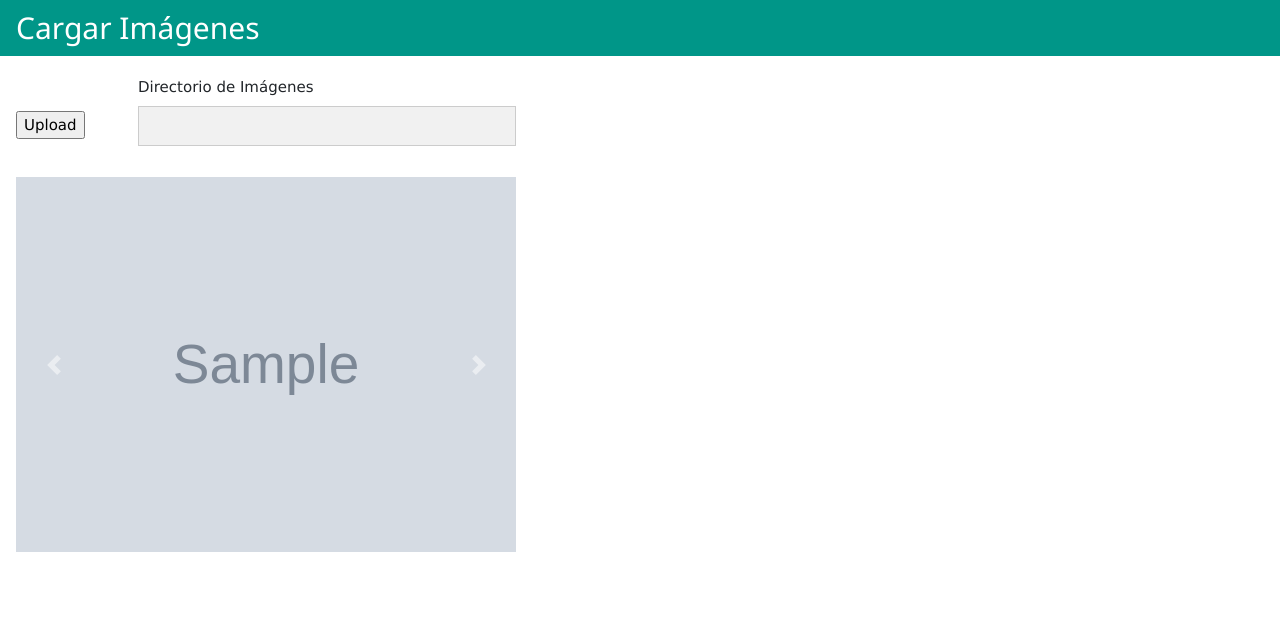
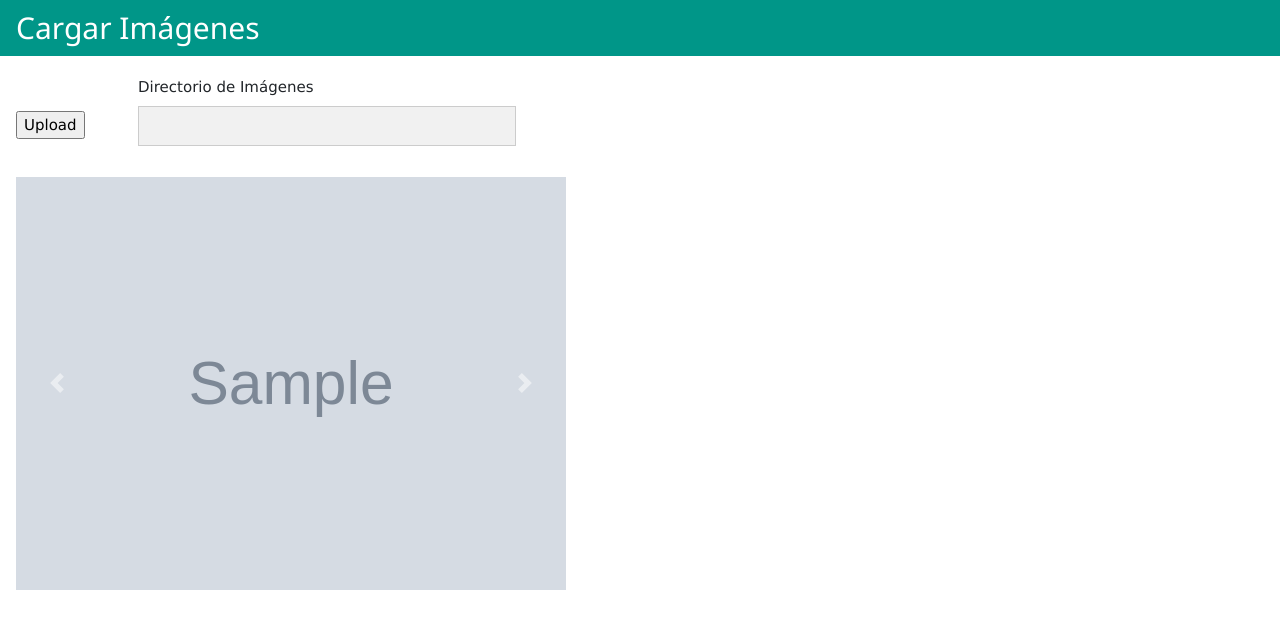
Before and after one commit to JavierCR16/Proyecto-Aseguramiento-2018, a Flask app: template Avance #1 Proyecto ACS/templates/cargadoDeImagenes.html in a window 1280 px wide. Shown: the part 53-682 px from the top of the page. Run offline with Flask 2, Linux system fonts and the light colour scheme; the template is opened without the code that fills it: most values are stand-ins (such as "Sample title", 1, 10 or a date in 2020); grey boxes marked "Sample" are stand-in pictures; some libraries are stand-ins or nearby versions.

Commit message:
Agregado hoja de estilos para modularizar, se acomodo un poco el codigo html

```diff
--- a/Avance #1 Proyecto ACS/main.py
+++ b/Avance #1 Proyecto ACS/main.py
@@ -12,7 +12,6 @@ def main():
 
 @app.route('/cambioPantalla', methods = ['POST'])
 def cambioPantalla():
-    print("picha")
     valorBoton = request.form.get("cambiar")
 
     if(valorBoton == "imagenes"):
--- /dev/null
+++ b/Avance #1 Proyecto ACS/static/estilos.css
@@ -0,0 +1,7 @@
+#carrusel{
+max-width: 550px; max-height:700px; margin-top: 1cm;
+}
+
+.imagenesCargadas{
+	max-width: 550px; max-height:700px;
+}
--- a/Avance #1 Proyecto ACS/templates/cargadoDeImagenes.html
+++ b/Avance #1 Proyecto ACS/templates/cargadoDeImagenes.html
@@ -6,10 +6,12 @@
   <script src="https://ajax.googleapis.com/ajax/libs/jquery/3.3.1/jquery.min.js"></script>
   <script src="https://cdnjs.cloudflare.com/ajax/libs/popper.js/1.14.3/umd/popper.min.js"></script>
   <script src="https://maxcdn.bootstrapcdn.com/bootstrap/4.1.3/js/bootstrap.min.js"></script>
+  <link rel="stylesheet" href="https://www.w3schools.com/w3css/4/w3.css">
+  <link rel="stylesheet" href="static/estilos.css">
+    </head>
 
+    <body>
 
-
-  <link rel="stylesheet" href="https://www.w3schools.com/w3css/4/w3.css">
     <div>
         <form action = "cambioPantalla" method=post>
 
@@ -34,9 +36,7 @@
     </div>
     </form>
     <title>Imagenes</title>
-    </head>
 
-    <body>
     <div class="w3-container w3-teal">
         <h2>Cargar Imágenes</h2>
     </div>
@@ -54,11 +54,11 @@
     </form>
 
 {% if nombresImagenes|length !=0%}
-<div style = "max-width: 500px; max-height:700px; margin-top: 1cm" id="carouselExampleIndicators" class="carousel slide" data-ride="carousel">
+<div  id= "carrusel" class="carousel slide" data-ride="carousel">
       <ol class="carousel-indicators">
           {%for numero in range(1, nombresImagenes|length)%}
 
-       		 <li data-target="#carouselExampleIndicators" data-slide-to="{{numero}}" class="active"></li>
+       		 <li data-target="#carrusel" data-slide-to="{{numero}}" class="active"></li>
 
            {% endfor %}
       </ol>
@@ -68,13 +68,13 @@
 
                 {%if loop.index == 1%}
                     <div class="carousel-item active">
-                      <img style = "max-width: 500px; max-height:700px"class="d-block w-100" src="/static/{{imagen}}">
+                      <img class="d-block w-100 imagenesCargadas" src="/static/{{imagen}}">
                     </div>
 
                 {%else%}
 
 	                <div class="carousel-item">
-	                  <img style = "max-width: 500px; max-height:700px"class="d-block w-100" src="/static/{{imagen}}">
+	                  <img class="d-block w-100 imagenesCargadas" src="/static/{{imagen}}">
 	                </div>
 
                 {% endif %}
@@ -82,11 +82,11 @@
             {% endfor %}
 
 
-          <a class="carousel-control-prev" href="#carouselExampleIndicators" role="button" data-slide="prev">
+          <a class="carousel-control-prev" href="#carrusel" role="button" data-slide="prev">
             <span class="carousel-control-prev-icon" aria-hidden="true"></span>
             <span class="sr-only">Previous</span>
           </a>
-          <a class="carousel-control-next" href="#carouselExampleIndicators" role="button" data-slide="next">
+          <a class="carousel-control-next" href="#carrusel" role="button" data-slide="next">
             <span class="carousel-control-next-icon" aria-hidden="true"></span>
             <span class="sr-only">Next</span>
           </a>
```
